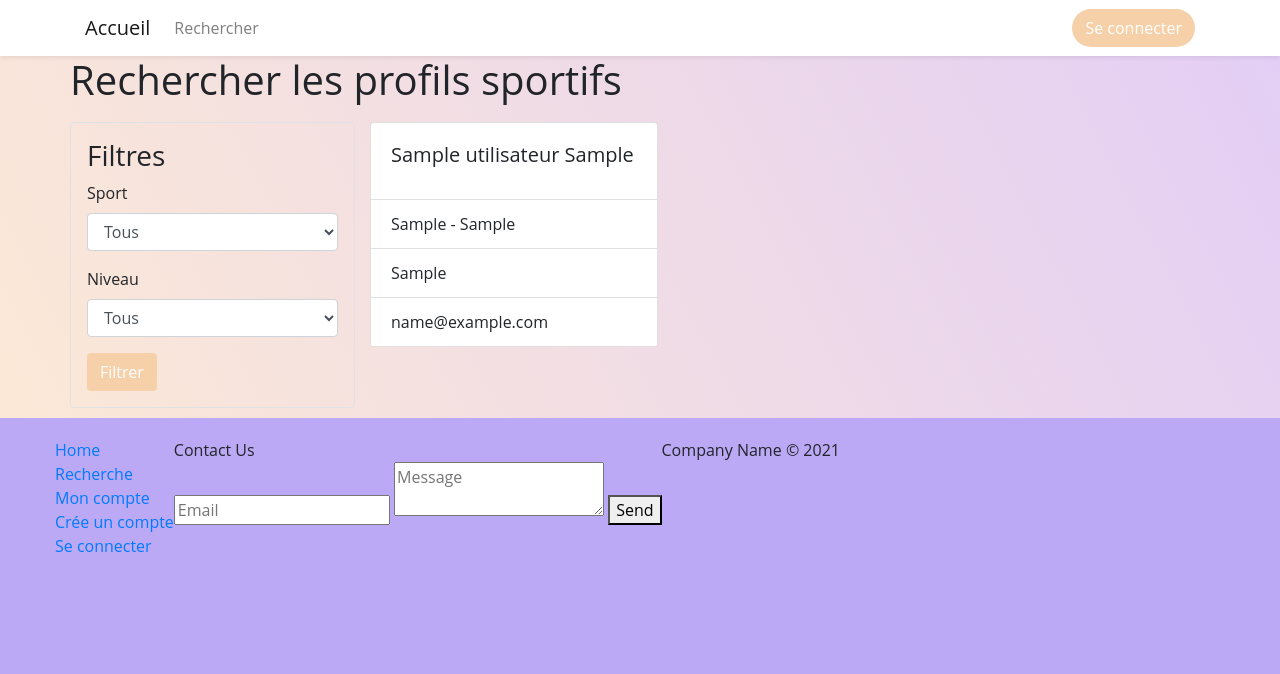
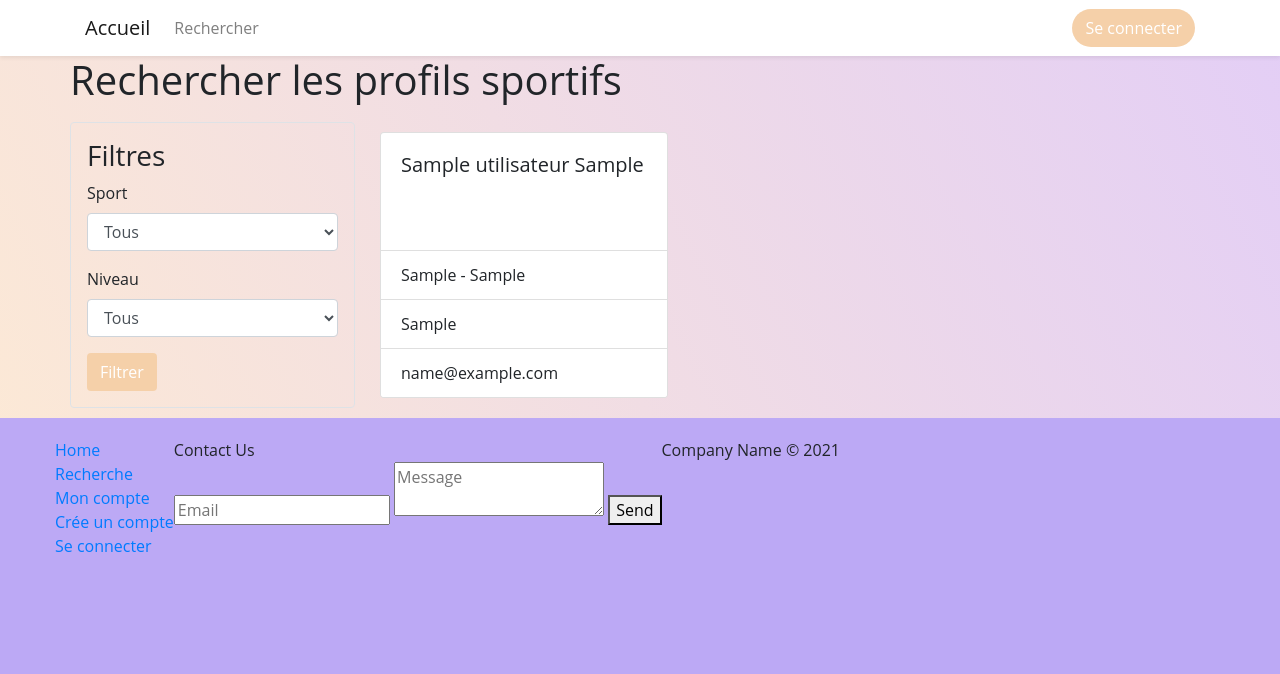
Before and after one commit to CharleneMartel/SiteDerencontre, a PHP site: page /recherche.php in a window 1280 px wide. Shown: the top 674 px of the page. Run offline with PHP 8.4, Linux system fonts and the light colour scheme; tables that the repository leaves empty or names only in its code hold one stand-in row (values such as "Sample post").

Commit message:
Update recherche.php

```diff
--- a/recherche.php
+++ b/recherche.php
@@ -1,5 +1,14 @@
 <?php include_once 'Master_Data/header.php' ?>
+<style>
+  .cardsSports {
+    display: flex;
+    flex-wrap: wrap;
+  }
 
+  .card {
+    margin: 10px;
+  }
+</style>
 <div class="container rounded" id="accueil">
   <div class="row">
     <h1>Rechercher les profils sportifs</h1>
```
